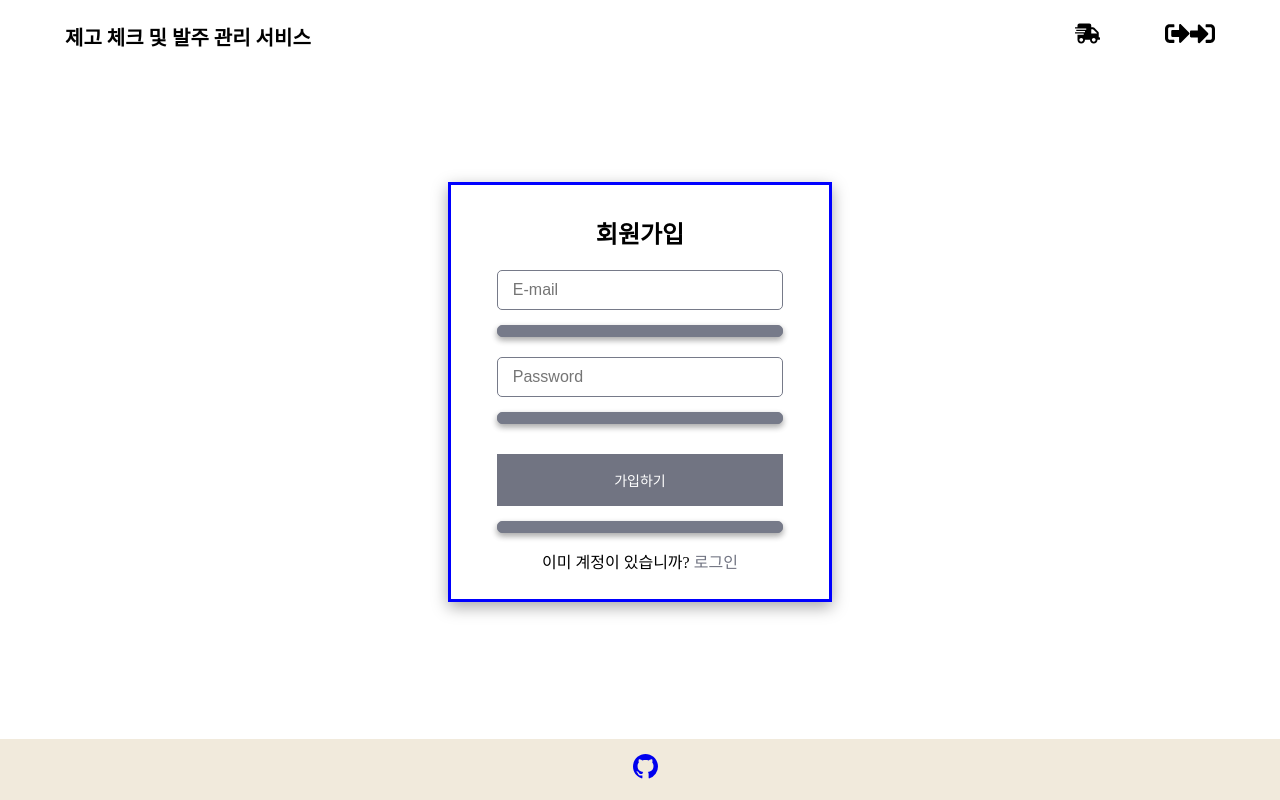
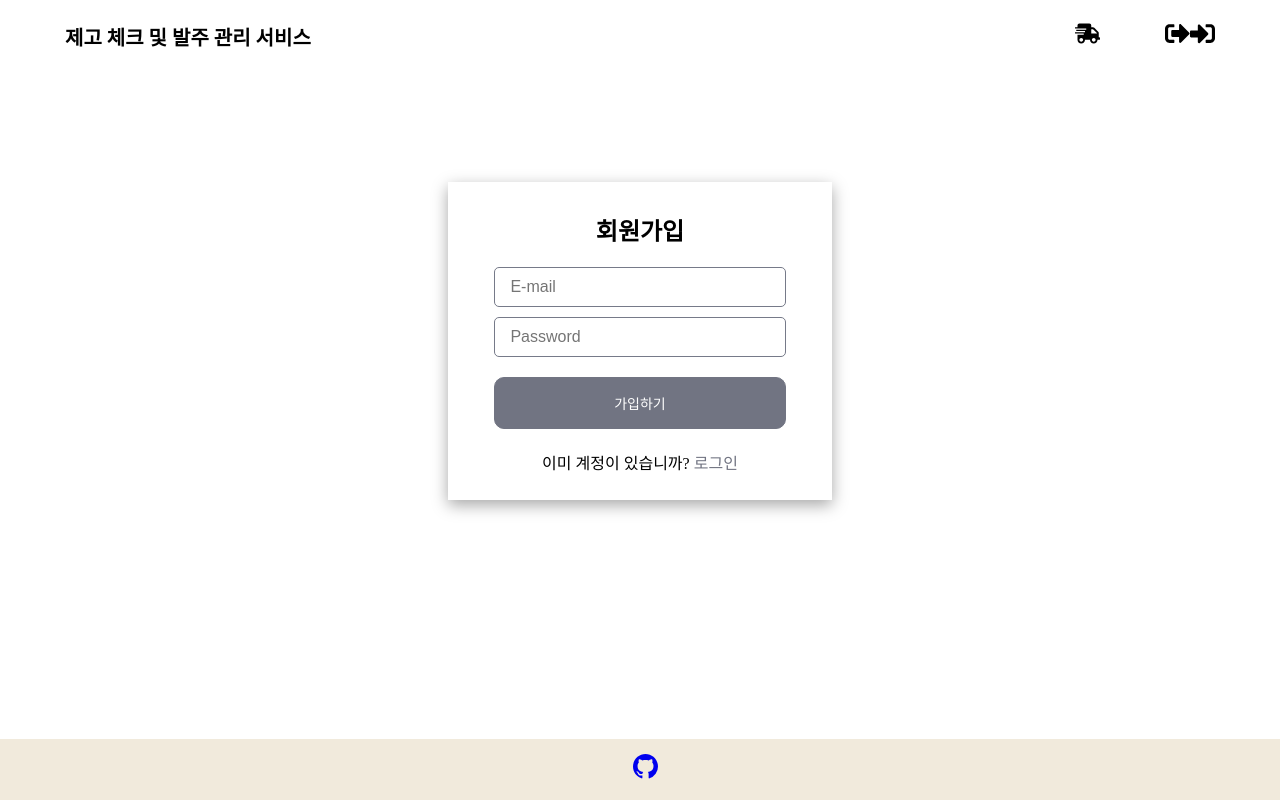
Before and after one commit to jihyun517/stock_and_order_management, a React (Vite) app: page /register in a window 1280 px wide. Built offline with nearby package versions, Linux system fonts and the light colour scheme; some icons are missing.

Commit message:
feat: Form Component 생성(react-hook-form 사용)

```diff
--- a/package.json
+++ b/package.json
@@ -14,6 +14,7 @@
     "axios": "^1.6.5",
     "react": "^18.2.0",
     "react-dom": "^18.2.0",
+    "react-hook-form": "^7.49.3",
     "react-icons": "^4.12.0",
     "react-loading-skeleton": "^3.3.1",
     "react-redux": "^9.0.4",
--- a/src/components/form/Form.jsx
+++ b/src/components/form/Form.jsx
@@ -1,20 +1,58 @@
 import React from "react";
 import styles from "./Form.module.scss";
+import { useForm } from "react-hook-form";
+
 const Form = ({ title }) => {
+  const {
+    register,
+    handleSubmit,
+    formState: { errors },
+    reset,
+  } = useForm({ mode: "onChange" });
+
+  const onSubmit = ({ email, password }) => {
+    console.log(email, password);
+  };
+
+  const emailRules = {
+    required: "이메일을 입력해주세요.",
+    pattern: {
+      value: /^[0-9a-zA-Z]([-_.]?[0-9a-zA-Z])*@[0-9a-zA-Z]([-_.]?[0-9a-zA-Z])*\.[a-zA-Z]{2,3}$/i,
+      message: "올바르지 않은 이메일 형식입니다.",
+    },
+  };
+
+  const passwordRules = {
+    required: "비밀번호를 입력해주세요.",
+    minLength: {
+      value: 4,
+      message: "4자 이상 입력해주세요.",
+    },
+    maxLength: {
+      value: 15,
+      message: " 16자 이하로 입력해주세요.",
+    },
+  };
+
   return (
-    <form className={styles.form}>
+    <form onSubmit={handleSubmit(onSubmit)} className={styles.form}>
       <div>
-        <input type="email" placeholder="E-mail" />
-        <div>
-          <span className={styles.form_error}></span>
-        </div>
+        <input type="email" placeholder="E-mail" {...register("email", emailRules)} />
+        {errors?.email && (
+          <div>
+            <span className={styles.form_error}>{errors.email.message}</span>
+          </div>
+        )}
       </div>
 
       <div>
-        <input type="password" placeholder="Password" />
-        <div>
-          <span className={styles.form_error}></span>
-        </div>
+        <input type="password" placeholder="Password" {...register("password", passwordRules)} />
+
+        {errors?.password && (
+          <div>
+            <span className={styles.form_error}>{errors.password.message}</span>
+          </div>
+        )}
       </div>
 
       <button type="submit">{title}</button>
--- a/src/components/form/Form.module.scss
+++ b/src/components/form/Form.module.scss
@@ -36,6 +36,7 @@
     font-size: 14px;
     background: var(--main-color);
     border: 1px solid var(--main-color);
+    border-radius: 10px;
     cursor: pointer;
     transition: 0.3s all ease;
 
@@ -49,12 +50,8 @@
   position: relative;
   display: block;
   width: 80%;
-  margin-top: 15px;
-  padding: 5px;
-  color: #fff;
+  margin-top: 5px;
+  color: red;
+  font-weight: bold;
   font-size: 13px;
-  background: var(--second-color);
-  border: 1px solid var(--second-color);
-  border-radius: 5px;
-  box-shadow: rgb(0 0 0 / 16%) 0 3px 6px, rgb(0 0 0 / 23%) 0 3px 6px;
 }
--- a/src/global.scss
+++ b/src/global.scss
@@ -62,8 +62,6 @@ li {
   margin: 90px auto;
   padding: 10px;
 
-  border: 3px solid blue;
-
   box-shadow: rgb(0 0 0 / 35%) 0 5px 15px;
 
   a {
```
Also changed, not shown: 1 other file (tests, documents, lock files or other folders).
